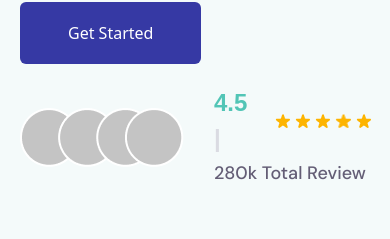
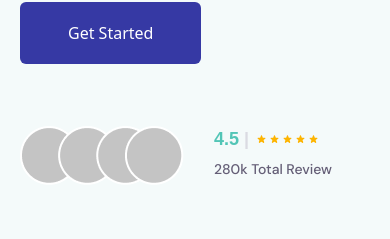
Before and after one commit to mahid76/Innovate_React_01, a React (Vite) app: page / in a window 390 px wide. Shown: the part 11632-11871 px from the top of the page. Built offline with nearby package versions, Linux system fonts and the light colour scheme; a web font is replaced by a local one.

Commit message:
About part fixed

```diff
--- a/src/componenets/About/About.jsx
+++ b/src/componenets/About/About.jsx
@@ -21,43 +21,43 @@ const About = () => {
 						<div>
 							<Button></Button>
 						</div>
-						<div className="mt-10 md:mt-[80px] flex flex-row gap-x-[30px] items-center ">
+						<div className="mt-20 md:mt-[80px] flex flex-row gap-x-[30px] items-center ">
 							<img src={aboutCircleShape} alt="aboutCircleShape" />
 							<div>
-								<div className="flex gap-x-[15px]">
-									<h4 className="font-primary font-black text-2xl leading-[36px] tracking-[-2%] text-[#52C5B6]  ">
+								<div className="flex gap-x-2 lg:gap-x-[15px]">
+									<h4 className="font-primary font-black text-lg lg:text-2xl lg:leading-[36px] tracking-[-2%] text-[#52C5B6]  ">
 										4.5 <span className="text-[#DADBE2]">|</span>
 									</h4>
 
 									<div className="flex items-center gap-x-1">
 										<img
-											className="h-[14.19px] w-13.69pc "
+											className="h-auto w-[9px] w-13.69pc "
 											src={star}
 											alt="star"
 										/>
 										<img
-											className="h-[14.19px] w-13.69pc "
+											className="h-auto w-[9px] w-13.69pc "
 											src={star}
 											alt="star"
 										/>
 										<img
-											className="h-[14.19px] w-13.69pc "
+											className="h-auto w-[9px] w-13.69pc "
 											src={star}
 											alt="star"
 										/>
 										<img
-											className="h-[14.19px] w-13.69pc "
+											className="h-auto w-[9px] w-13.69pc "
 											src={star}
 											alt="star"
 										/>
 										<img
-											className="h-[14.19px] w-13.69pc "
+											className="h-auto w-[9px] w-13.69pc "
 											src={star}
 											alt="star"
 										/>
 									</div>
 								</div>
-								<p className="font-secondary font-medium text-lg leading-8 text-subtext  ">
+								<p className="font-secondary font-medium text-sm lg:text-lg leading-8 text-subtext  ">
 									280k Total Review
 								</p>
 							</div>
```
